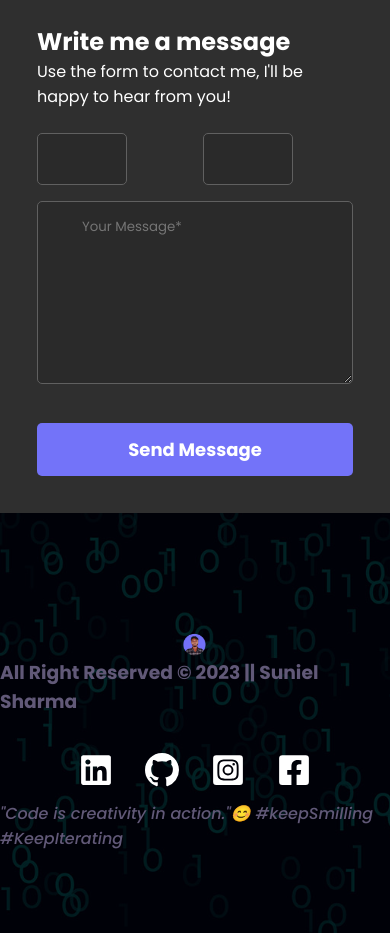
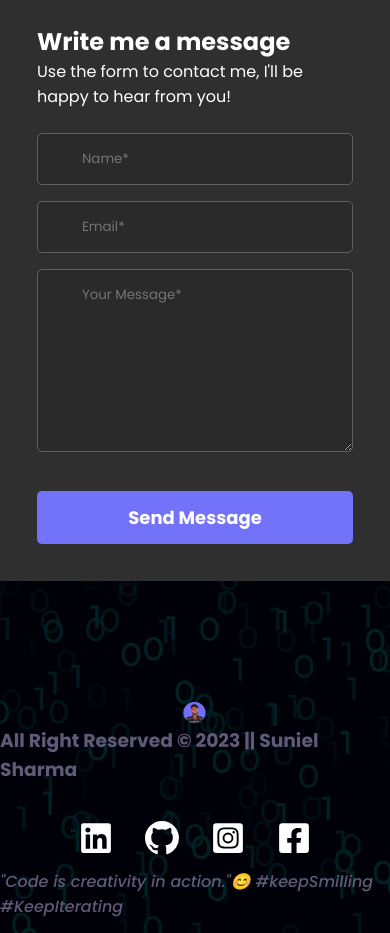
Before and after one commit to Suniel1921/portfolio-frontend, a React (Vite) app: page / in a window 390 px wide. Shown: the part 9060-9993 px from the top of the page. Built offline with nearby package versions, Linux system fonts and the light colour scheme.

Commit message:
minorchage

```diff
--- a/src/App.css
+++ b/src/App.css
@@ -1237,6 +1237,7 @@ color: black;
 .btn {
   width: 108%;  /*****kam baki xa ohh keta yaha****/
 }
+
 .input-row input {
   width: 50%;
 }
@@ -1252,12 +1253,23 @@ color: black;
   flex-basis: calc(50% - 2rem);
 }
 
+.input-row {
+  display: flex;
+  gap: 1rem;
+  flex-direction: column;
+}
+
+.input-row input {
+  width: 100%;
+}
+
 }
 
 
 
 
 @media screen and (max-width:880px) {
+
   .cardsContainer {
     min-height: 181vh;
     overflow: hidden;
@@ -1668,7 +1680,4 @@ color: black;
   font-size: 11px;
 }
 
-
-
-
-}
+}
```
